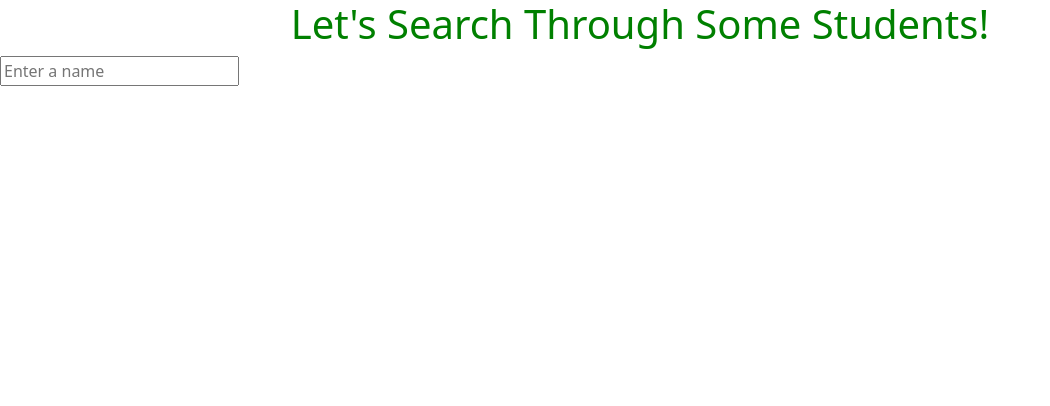
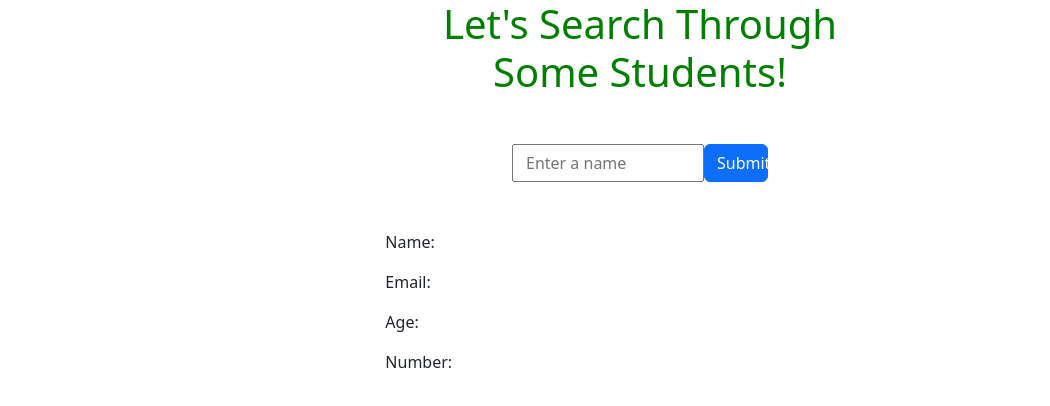
Before and after one commit to JayvonK/remakingSearchingStudent, a plain HTML site: page index.html in a window 1280 px wide. Shown: the whole page, without its empty margins (0-1050 px from the left). Drawn offline with nearby package versions, Linux system fonts and the light colour scheme.

Commit message:
html setup

```diff
--- a/index.html
+++ b/index.html
@@ -11,9 +11,25 @@
 </head>
 
 <body>
-    <h1 class="txtCenter green">Let's Search Through Some Students!</h1>
+    <div class="container-fluid">
+        <div class="row">
+        <div class="col"></div>
+        <div class="col-5">
+            <h1 class="txtCenter green mb-5">Let's Search Through Some Students!</h1>
+            <div class="row center mb-5">
+            <input id="userInput" type="text" placeholder="Enter a name" style="width: 15vw;">
+            <button class="btn btn-primary" style="width: 5vw;">Submit</button>
+            </div>
 
-    <input id="userInput" type="text" placeholder="Enter a name">
+            <p id="studentName">Name:</p>
+            <p id="studentEmail">Email:</p>
+            <p id="studentAge">Age:</p>
+            <p id="studentNumber">Number:</p>
+        </div>
+        <div class="col"></div>
+    </div>
+    </div>
+
     <script src="https://cdn.jsdelivr.net/npm/bootstrap@5.3.2/dist/js/bootstrap.bundle.min.js"
         integrity="sha384-C6RzsynM9kWDrMNeT87bh95OGNyZPhcTNXj1NW7RuBCsyN/o0jlpcV8Qyq46cDfL"
         crossorigin="anonymous"></script>
--- a/styles/style.css
+++ b/styles/style.css
@@ -5,3 +5,8 @@
 .green {
     color: green;
 }
+
+.center {
+    display: flex;
+    justify-content: center;
+}
```
